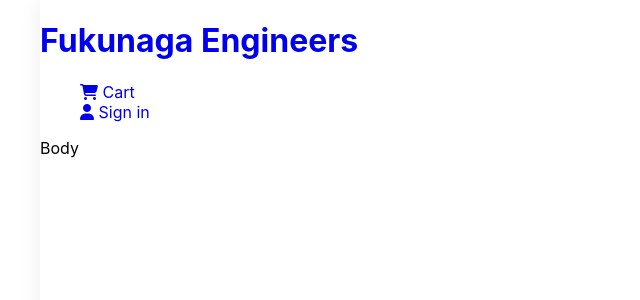
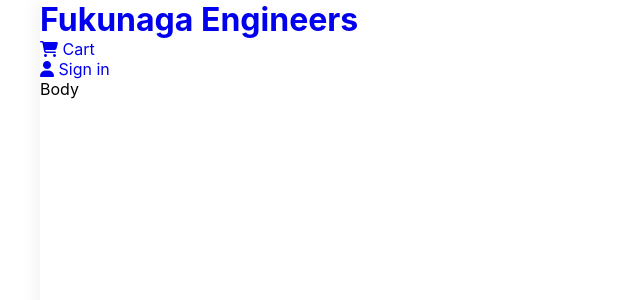
Before and after one commit to kaylamuraoka/fukunagaengineers, a React (Create React App) app in the folder client/: page / in a window 1280 px wide. Shown: the top 300 px of the page, without its empty margins (0-640 px from the left). Built offline with nearby package versions, Linux system fonts and the light colour scheme.

Commit message:
adding styles to index.css

```diff
--- a/client/src/index.css
+++ b/client/src/index.css
@@ -1,4 +1,4 @@
-body {
+* {
   padding: 0;
   box-sizing: border-box;
   margin: 0;
@@ -14,7 +14,7 @@ code {
     monospace;
 }
 
-.App{
+.App {
   max-width: 1200px;
   width: 100%;
   min-height: 100vh;
@@ -38,4 +38,4 @@ button {
 }
 
 /* -------------------- Header -------------------- */
-@import url("./components/header/header.css")
+/* @import url("./components/header/header.css") */
```
